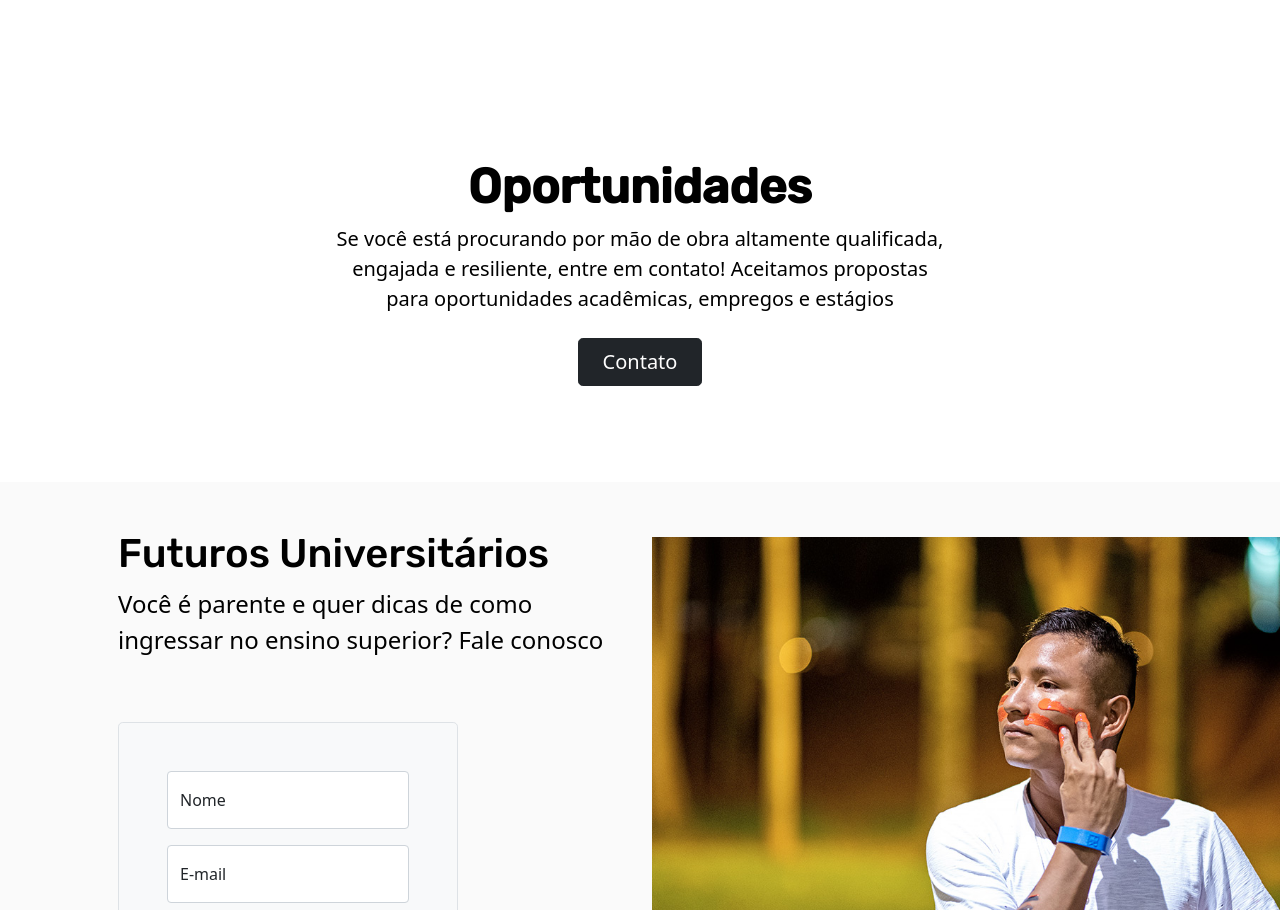
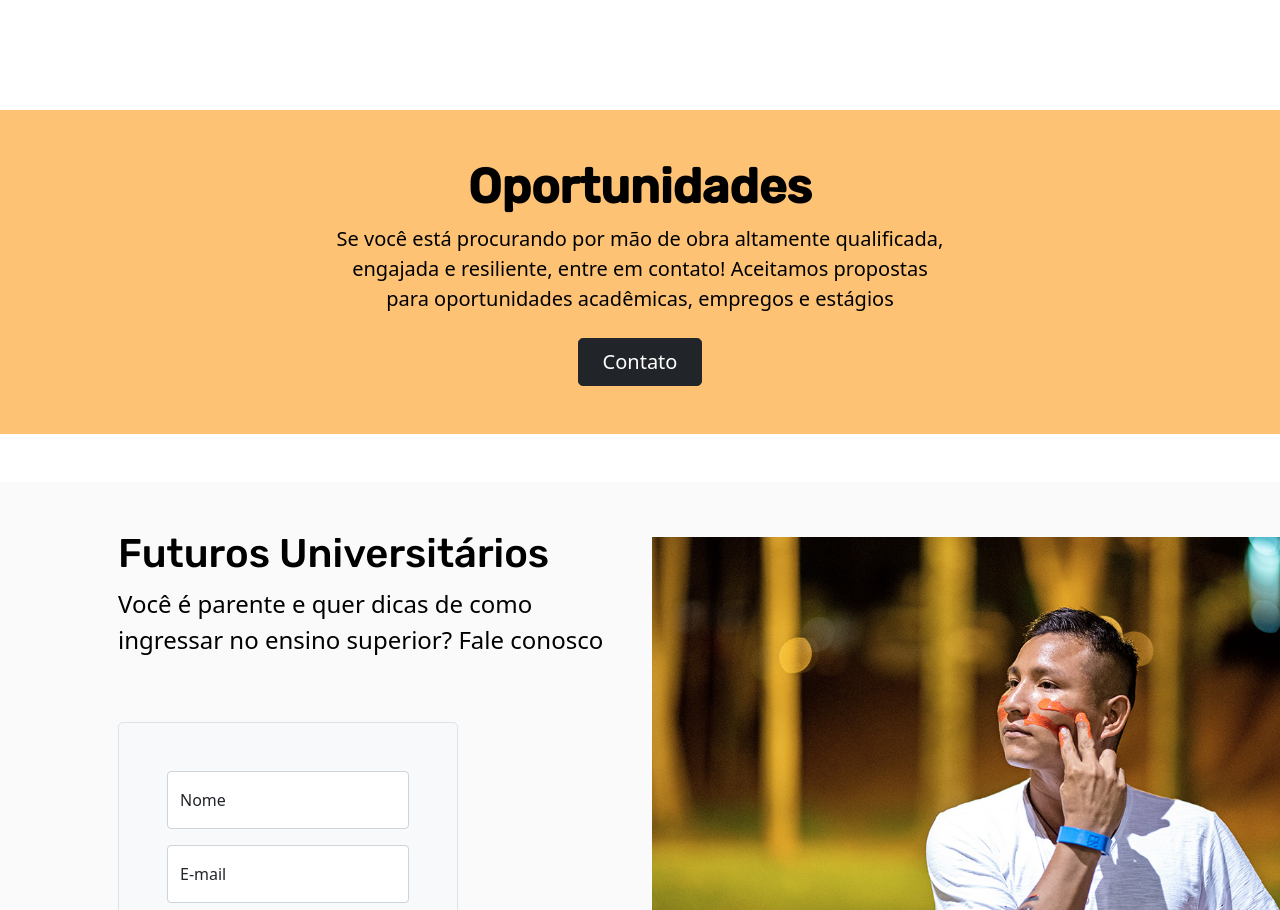
Before and after one commit to rlazani/aiu, a plain HTML site: page index.html in a window 1280 px wide. Shown: the part 1454-2364 px from the top of the page. Drawn offline with nearby package versions, Linux system fonts and the light colour scheme; a web font is replaced by a local one.

Commit message:
atualização cor

```diff
--- a/css/style.css
+++ b/css/style.css
@@ -132,6 +132,13 @@ li.dropdown {
   color: white;
   padding: 0% 45%;
   font-weight: 700;
+}
+
+
+/*Oportunidades*/
+
+#oportunidades {
+  background-color: rgb(253, 194, 116);
 }
 
 /* Segundo Quadro */
--- a/index.html
+++ b/index.html
@@ -72,7 +72,7 @@
 
 
 
-  <div class="px-4 py-5 my-5 text-center">
+  <div class="px-4 py-5 my-5 text-center" id="oportunidades">
     <!-- <img class="d-block mx-auto mb-4" src="/docs/5.2/assets/brand/bootstrap-logo.svg" alt="" width="72" height="57"> -->
     <h1 class="display-5 fw-bold">Oportunidades</h1>
     <div class="col-lg-6 mx-auto">
```
